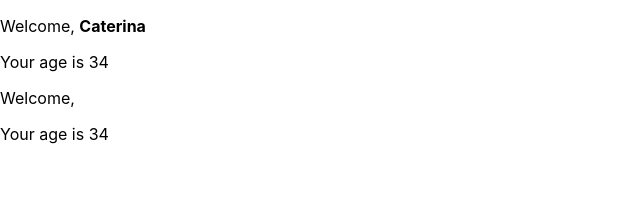
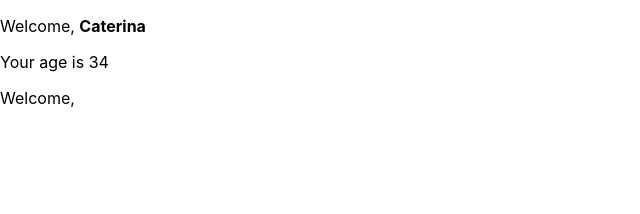
Before and after one commit to Katilina88/DevelhopeReact, a React (Create React App) app in the folder my-app/: page / in a window 1280 px wide. Shown: the top 214 px of the page, without its empty margins (0-640 px from the left). Built offline with nearby package versions, Linux system fonts and the light colour scheme.

Commit message:
Aggiunto es conditional rendering 01

```diff
--- a/my-app/src/Welcome.js
+++ b/my-app/src/Welcome.js
@@ -3,12 +3,16 @@ import Age from './Age';
 
  class Welcome extends React.Component {
     render() {
+
+
+
         return (
             <div>
                 <p>Welcome, {this.props.name}</p>
-                <Age age={34} />
+               {this.props.age > 18 && <Age age={this.props.age} />}
                 </div>
                 )
         }
         }
+
         export default Welcome
```
